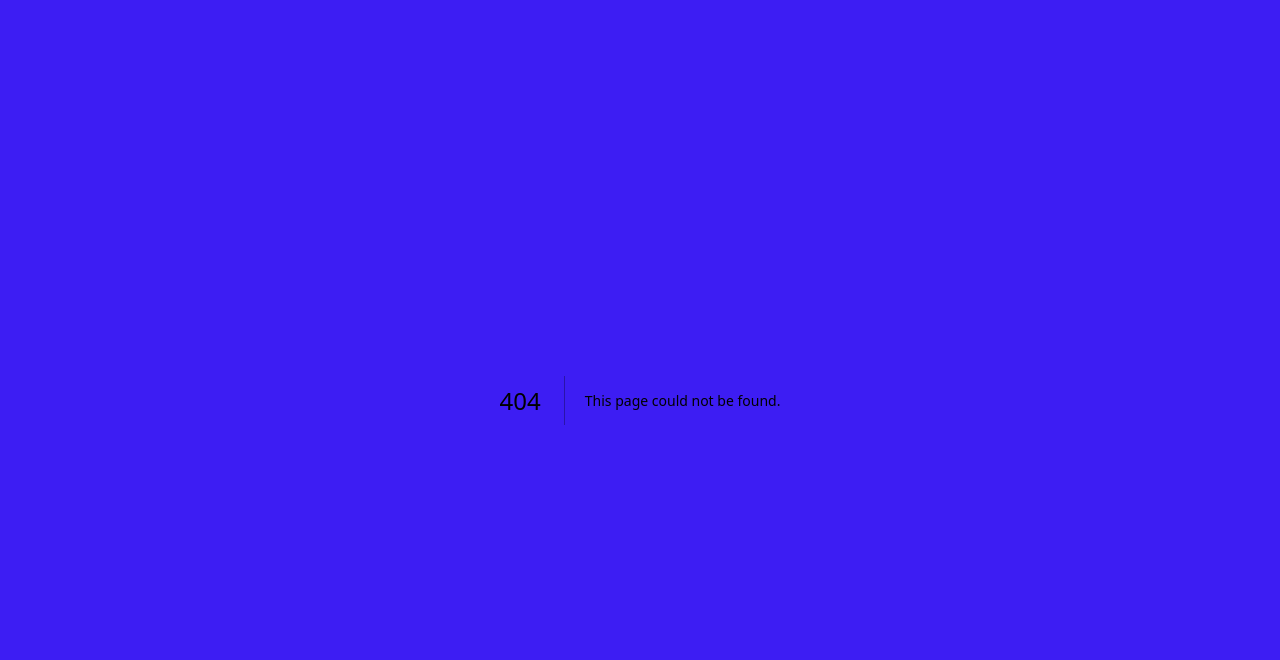
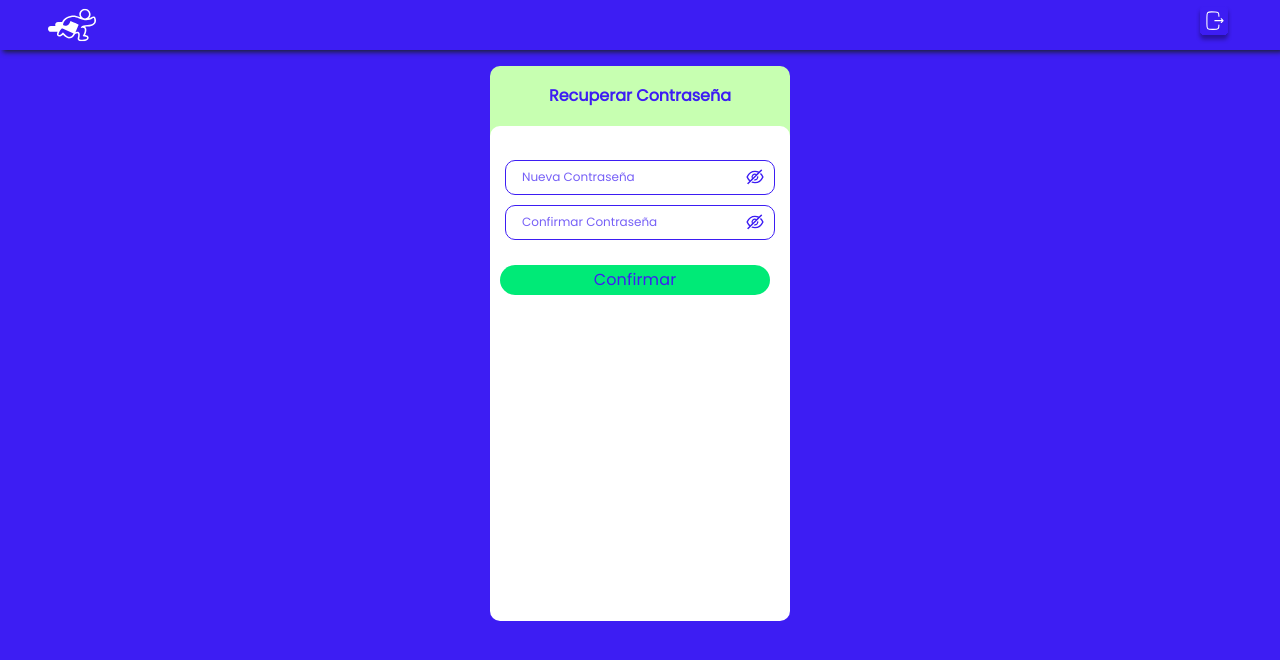
Before and after one commit to hernanortiz18/fast-delivery-src, a Next.js app in the folder fast-delivery-src/: page /change-password in a window 1280 px wide. Before the commit this address had no page. Shown: the top 660 px of the page. Built offline with nearby package versions, Linux system fonts and the light colour scheme.

Commit message:
feat: forgot password view

```diff
--- /dev/null
+++ b/fast-delivery-src/src/app/change-password/page.tsx
@@ -0,0 +1,14 @@
+import Navbar from "@/commons/Navbar";
+import ChangePassword from "@/components/ChangePassword";
+import React from "react";
+
+function page() {
+  return (
+    <div>
+      <Navbar />
+      <ChangePassword />
+    </div>
+  );
+}
+
+export default page;
--- /dev/null
+++ b/fast-delivery-src/src/app/recover-password-mail/page.tsx
@@ -0,0 +1,14 @@
+import Navbar from "@/commons/Navbar";
+import SendMailChangePsw from "@/components/SendMailChangePsw";
+import React from "react";
+
+function page() {
+  return (
+    <div>
+      <Navbar />
+      <SendMailChangePsw />
+    </div>
+  );
+}
+
+export default page;
--- a/fast-delivery-src/src/app/statement/page.tsx
+++ b/fast-delivery-src/src/app/statement/page.tsx
@@ -1,10 +1,12 @@
 import React from "react";
 import "@/styles/statement.css";
 import StatementComponent from "@/components/StatementComponent";
+import Navbar from "@/commons/Navbar";
 
 function statement() {
   return (
     <div>
+      <Navbar />
       <StatementComponent />
     </div>
   );
--- /dev/null
+++ b/fast-delivery-src/src/components/ChangePassword.tsx
@@ -0,0 +1,106 @@
+"use client";
+import InputPassword from "@/commons/InputPassword";
+import { useRouter } from "next/navigation";
+import React, { useState } from "react";
+import "@/styles/box.css";
+import "@/styles/buttons.css";
+import {
+  Alert,
+  AlertIcon,
+} from "@chakra-ui/react";
+import { ToastContainer, Zoom, toast } from "react-toastify";
+import "react-toastify/dist/ReactToastify.css";
+import { changePassword } from "@/services/dataUser";
+
+function ChangePassword() {
+  const [formData, setFormData] = useState({
+    password: "",
+    confirmPassword: "",
+  });
+
+  const handleSubmit = async (e: React.FormEvent<HTMLFormElement>) => {
+    e.preventDefault();
+    if (!formData.password || !formData.confirmPassword) {
+      toast.warn("Debes completar todos los campos");
+    } else {
+      try {
+        const response = await changePassword()
+        toast.success("Cambio de contraseña exitoso");
+      } catch (error) {
+        console.error("Error al recuperar la contraseña:", error);
+        toast.error("No se ha podido cambiar la contraseña");
+      }
+    }
+  };
+  const router = useRouter();
+
+  const handleBackButton = () => {
+    router.back();
+  };
+
+  const handleChange = (e: React.ChangeEvent<HTMLInputElement>): void => {
+    setFormData({ ...formData, [e.target.name]: e.target.value });
+  };
+  return (
+    <div
+      style={{ display: "flex", flexDirection: "column", marginTop: "3.5rem" }}
+    >
+      <div className="headerBox">
+        <div style={{ display: "flex", margin: "auto" }}>
+          <p className="title">Recuperar Contraseña</p>
+        </div>
+      </div>
+      <div className="boxRegisterStyle">
+        <div className="changePFormContainer">
+          <form onSubmit={handleSubmit}>
+            <InputPassword
+              className="inputWhite"
+              placeholder="Nueva Contraseña"
+              name="password"
+              value={formData.password}
+              disabled={false}
+              onChange={handleChange}
+            />
+            <InputPassword
+              className="inputWhite"
+              placeholder="Confirmar Contraseña"
+              name="confirmPassword"
+              value={formData.confirmPassword}
+              disabled={false}
+              onChange={handleChange}
+            />
+            {formData.password != formData.confirmPassword ? (
+              <Alert
+                status="error"
+                style={{ height: "25px", fontSize: "12px" }}
+              >
+                <AlertIcon style={{ height: "15px", width: "15px" }} />
+                Las contraseñas no coinciden
+              </Alert>
+            ) : (
+              ""
+            )}
+            <div
+              style={{
+                display: "flex",
+                flexDirection: "column",
+                gap: "0.5rem",
+                marginTop: "20px",
+                marginBottom: "5px",
+              }}
+            >
+              <button className="greenButton">Confirmar</button>
+            </div>
+            <ToastContainer
+              position="bottom-left"
+              transition={Zoom}
+              autoClose={4000}
+            />
+          </form>
+        </div>
+      </div>
+    </div>
+  );
+}
+
+export default ChangePassword;
--- a/fast-delivery-src/src/components/Login.tsx
+++ b/fast-delivery-src/src/components/Login.tsx
@@ -41,15 +41,6 @@ function Login() {
     }
   };
 
-  const handleUserInfo = async () => {
-    try {
-      const userData = await dataUser();
-      toast.info(`El mail con el que iniciaste sesión es: ${userData.email}`);
-    } catch (error) {
-      console.error("Error al obtener la información del usuario:", error);
-      toast.error("No se pudo obtener la información del usuario");
-    }
-  };
   return (
     <div>
       <form onSubmit={handleSubmit}>
@@ -94,7 +85,11 @@ function Login() {
           <Link href="/register">
             <button className="transparentButton1">Crear Cuenta</button>
           </Link>
-          <button type="button" className="link1">olvidé mi contraseña</button>
+          <Link href="/recover-password-mail">
+            <button type="button" className="link1">
+              olvidé mi contraseña
+            </button>
+          </Link>
 
           <ToastContainer
             position="bottom-left"
@@ -103,16 +98,6 @@ function Login() {
           />
         </div>
       </form>
-      <button
-        className="link1"
-        onClick={handleUserInfo}
-        style={{
-          display: "flex",
-          margin: "auto",
-        }}
-      >
-        Obtener información del usuario
-      </button>
     </div>
   );
 }
--- /dev/null
+++ b/fast-delivery-src/src/components/SendMailChangePsw.tsx
@@ -0,0 +1,85 @@
+"use client";
+import ArrowBack from "@/assets/ArrowBack";
+import { useRouter } from "next/navigation";
+import React, { useState } from "react";
+import { ToastContainer, Zoom, toast } from "react-toastify";
+import "react-toastify/dist/ReactToastify.css";
+import "@/styles/box.css";
+import "@/styles/buttons.css";
+import "@/styles/input.css"
+import InputEmail from "@/commons/InputEmail";
+
+function SendMailChangePsw() {
+  const [formData, setFormData] = useState({
+    email: "",
+  });
+
+  const handleSubmit = async (e: React.FormEvent<HTMLFormElement>) => {
+    e.preventDefault();
+    if (!formData.email) {
+      toast.warn("Debes completar con tu mail");
+    } else {
+      try {
+        const response = await toast.success(
+          "Se ha enviado un enlace a tu mail para el cambio de contraseña"
+        );
+      } catch (error) {
+        console.error("Hubo un error con el mail:", error);
+        toast.error("Hubo un error con el mail");
+      }
+    }
+  };
+  const router = useRouter();
+
+  const handleBackButton = () => {
+    router.back();
+  };
+
+  const handleChange = (e: React.ChangeEvent<HTMLInputElement>): void => {
+    setFormData({ ...formData, [e.target.name]: e.target.value });
+  };
+  return (
+    <div
+      style={{ display: "flex", flexDirection: "column", marginTop: "3.5rem" }}
+    >
+      <div className="headerBox">
+        <ArrowBack onClick={handleBackButton} />
+        <div style={{ display: "flex", margin: "auto" }}>
+          <p className="title">Recuperar Contraseña</p>
+        </div>
+      </div>
+      <div className="boxRegisterStyle">
+        <div className="changePFormContainer">
+          <form onSubmit={handleSubmit}>
+            <InputEmail
+              className="inputWhite"
+              placeholder="Email"
+              name="email"
+              value={formData.email}
+              disabled={false}
+              onChange={handleChange}
+            />
+            <div
+              style={{
+                display: "flex",
+                flexDirection: "column",
+                gap: "0.5rem",
+                marginTop: "20px",
+                marginBottom: "5px",
+              }}
+            >
+              <button className="greenButton">Enviar</button>
+            </div>
+            <ToastContainer
+              position="bottom-left"
+              transition={Zoom}
+              autoClose={4000}
+            />
+          </form>
+        </div>
+      </div>
+    </div>
+  );
+}
+
+export default SendMailChangePsw;
--- a/fast-delivery-src/src/services/dataUser.tsx
+++ b/fast-delivery-src/src/services/dataUser.tsx
@@ -1,17 +1,27 @@
 import axios from "axios";
 
 type DataUserProps = {
-  email: string
-}
+  email: string;
+};
 
 export const dataUser = async () => {
   try {
-    const response = await axios.get(
-      `http://localhost:5001/api/hello-world`,
-      { withCredentials: true }
-    );
-    return response.data
+    const response = await axios.get(`http://localhost:5001/api/hello-world`, {
+      withCredentials: true,
+    });
+    return response.data;
   } catch (error) {
     throw error;
   }
 };
+
+export const changePassword = async () => {
+  try {
+    const response = await axios.put(
+      `http://localhost:5001/api/:id/forgot-password`
+    );
+    return response.data;
+  } catch (error) {
+    throw error;
+  }
+};
--- a/fast-delivery-src/src/styles/box.css
+++ b/fast-delivery-src/src/styles/box.css
@@ -163,6 +163,14 @@
   margin: auto;
 }
 
+.changePFormContainer{
+  display: flex;
+  flex-direction: column;
+  justify-content: center;
+  align-items: center;
+  margin: 5% auto;
+}
+
 .deliveryMapInfo {
   display: flex;
   color: #3d1df3;
```
Also changed, not shown: 1 other file (tests, documents, lock files or other folders).
